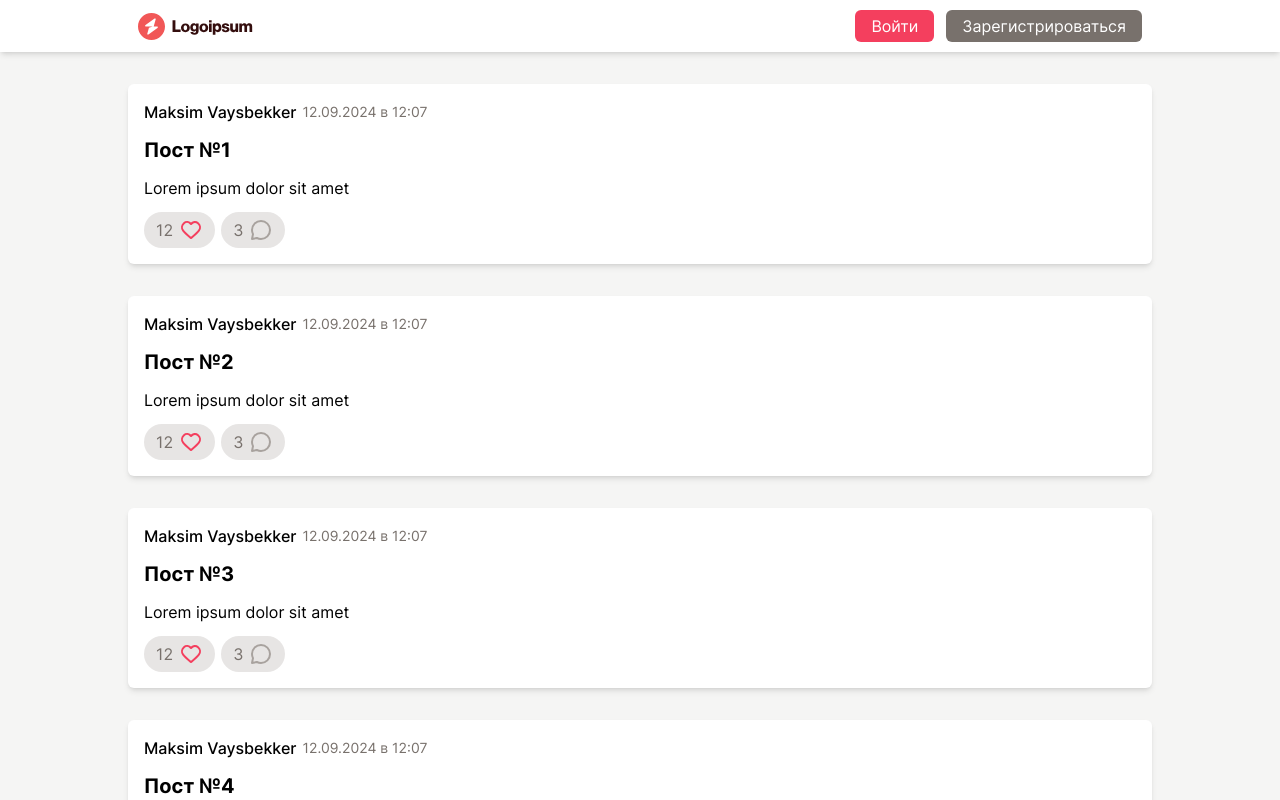
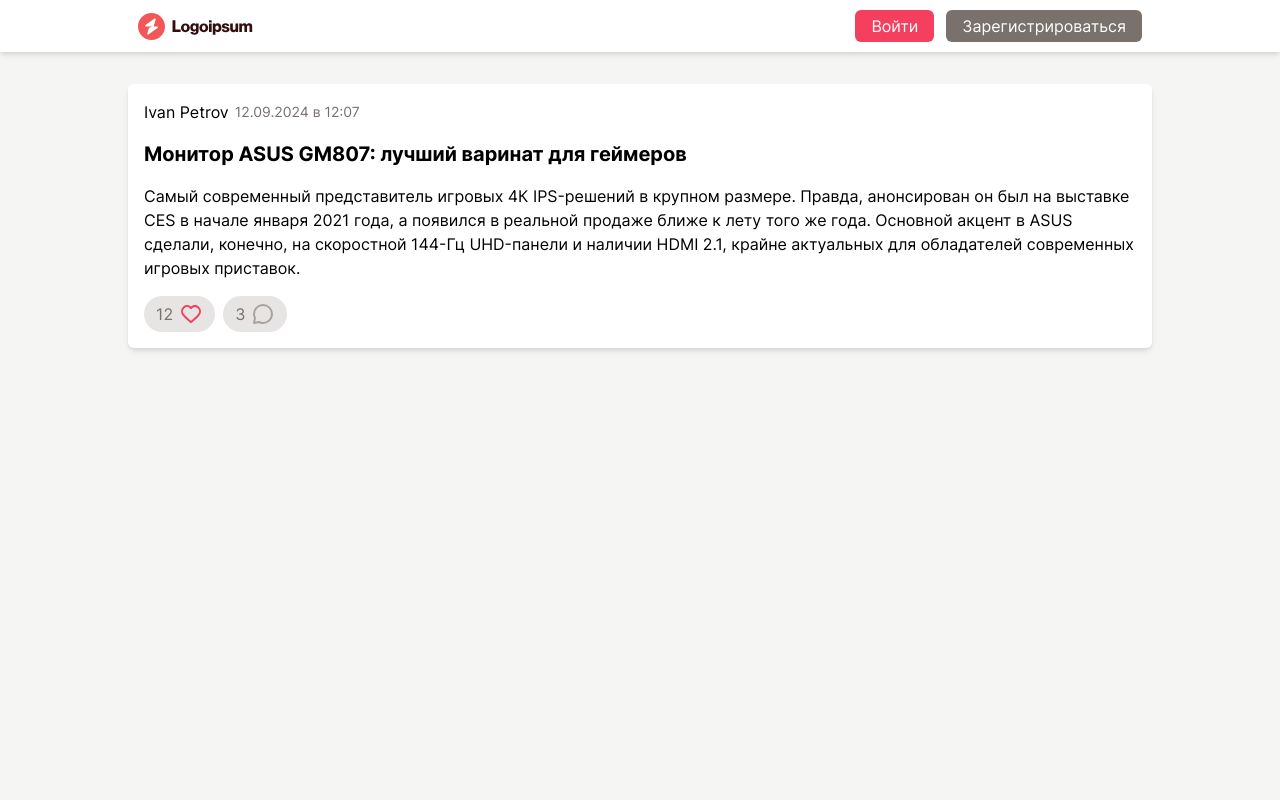
Before and after one commit to mvaydev/Blog, a React (Vite) app in the folder frontend/: page / in a window 1280 px wide. Shown: the top 800 px of the page. Built offline with nearby package versions, Linux system fonts and the light colour scheme.

Commit message:
Refactor layout

```diff
--- a/frontend/src/App.jsx
+++ b/frontend/src/App.jsx
@@ -1,4 +1,4 @@
-import { useContext } from 'react'
+import { useContext, useEffect, useState } from 'react'
 import { BrowserRouter, Navigate, Routes, Route } from 'react-router-dom'
 import { observer } from 'mobx-react-lite'
 import { Context } from './main'
@@ -13,7 +13,14 @@
 import ChangePassword from './pages/ChangePassword'
 
 export default observer(() => {
-	const { userStore } = useContext(Context);
+	const { userStore } = useContext(Context)
+	const [user, setUser] = useState(null)
+
+	useEffect(() => {
+		if(userStore.isAuth) {
+			userStore.fetchAuthUser().then(user => setUser(user))
+		}
+	}, [])
 
 	return (
 		<BrowserRouter>
@@ -21,22 +28,28 @@
 				{
 					userStore.isAuth ? (
 						<>
-							<Route path='/profile' element={<Profile />}></Route>
-							<Route path='/settings' element={<Settings />}></Route>
-							<Route path='/change-password' element={<ChangePassword />}></Route>
+							<Route path='/profile' element={<Profile />} />
+							<Route path='/settings' element={<Settings />} />
+							<Route path='/change-password' element={<ChangePassword />} />
+							{
+								user && <Route
+									path={'/profile/' + user.id}
+									element={<Navigate to='/profile' replace />}
+								/>
+							}
 						</>
 					) : (
 						<>
-							<Route path='/login' element={<Login />}></Route>
-							<Route path='/registration' element={<Registration />}></Route>
+							<Route path='/login' element={<Login />} />
+							<Route path='/registration' element={<Registration />} />
 						</>
 					)
 				}
 
-				<Route path='/' element={<Main />}></Route>
-				<Route path='/verify' element={<Verify />}></Route>
-				<Route path='/profile/:id' element={<ProfileWithId />}></Route>
-				<Route path='*' element={<Navigate to='/'></Navigate>}></Route>
+				<Route path='/' element={<Main />} />
+				<Route path='/verify' element={<Verify />} />
+				<Route path='/profile/:id' element={<ProfileWithId />} />
+				<Route path='*' element={<Navigate to='/' />} />
 			</Routes>
 		</BrowserRouter>
 	)
--- a/frontend/src/components/Block.jsx
+++ b/frontend/src/components/Block.jsx
@@ -1,6 +1,6 @@
 export default ({children}) => {
     return (
-        <div className='max-w-5xl w-full rounded-md flex flex-col gap-3 shadow-md p-4 bg-white'>
+        <div className='max-w-5xl w-full rounded-md flex flex-col gap-4 shadow-md p-4 bg-white'>
             {children}
         </div>
     )
--- a/frontend/src/components/Post.jsx
+++ b/frontend/src/components/Post.jsx
@@ -33,16 +33,20 @@
         <>
             <Block>
                 <div className='flex gap-1.5 items-center w-full'>
-                    <p className='font-medium'>{props.author}</p>
+                    <Link to={'/profile/' + props.userId}>Ivan Petrov</Link>
                     <p className='text-sm text-stone-500 '>{props.createdAt}</p>
                 </div>
-                <h1 className='text-xl font-bold'>{props.title}</h1>
+
+                <Link to={'/post/' + props.id}>
+                    <h1 className='text-xl font-bold'>{props.title}</h1>
+                </Link>
+
                 <p>{props.content}</p>
-                <div className='flex gap-1.5'>
+
+                <div className='flex gap-2'>
                     <LikeButton likes={props.likes} />
                     <Link
                         to={'/post/' + props.id + '/#comments'}
-                        replace
                         className='rounded-full bg-stone-200 py-1.5 px-3 w-fit flex gap-1.5 hover:bg-stone-300'
                     >
                         <span className='text-stone-500'>{props.comments}</span>
--- a/frontend/src/pages/Main.jsx
+++ b/frontend/src/pages/Main.jsx
@@ -3,50 +3,10 @@
 
 const POSTS = [
     {
-        author: 'Maksim Vaysbekker',
+        userId: 18,
         createdAt: '12.09.2024 в 12:07',
-        title: 'Пост №1',
-        content: 'Lorem ipsum dolor sit amet',
-        likes: 12,
-        comments: 3
-    },
-    {
-        author: 'Maksim Vaysbekker',
-        createdAt: '12.09.2024 в 12:07',
-        title: 'Пост №2',
-        content: 'Lorem ipsum dolor sit amet',
-        likes: 12,
-        comments: 3
-    },
-    {
-        author: 'Maksim Vaysbekker',
-        createdAt: '12.09.2024 в 12:07',
-        title: 'Пост №3',
-        content: 'Lorem ipsum dolor sit amet',
-        likes: 12,
-        comments: 3
-    },
-    {
-        author: 'Maksim Vaysbekker',
-        createdAt: '12.09.2024 в 12:07',
-        title: 'Пост №4',
-        content: 'Lorem ipsum dolor sit amet',
-        likes: 12,
-        comments: 3
-    },
-    {
-        author: 'Maksim Vaysbekker',
-        createdAt: '12.09.2024 в 12:07',
-        title: 'Пост №5',
-        content: 'Lorem ipsum dolor sit amet',
-        likes: 12,
-        comments: 3
-    },
-    {
-        author: 'Maksim Vaysbekker',
-        createdAt: '12.09.2024 в 12:07',
-        title: 'Пост №6',
-        content: 'Lorem ipsum dolor sit amet',
+        title: 'Монитор ASUS GM807:  лучший варинат для геймеров',
+        content: 'Самый современный представитель игровых 4К IPS-решений в крупном размере. Правда, анонсирован он был на выставке CES в начале января 2021 года, а появился в реальной продаже ближе к лету того же года. Основной акцент в ASUS сделали, конечно, на скоростной 144-Гц UHD-панели и наличии HDMI 2.1, крайне актуальных для обладателей современных игровых приставок.',
         likes: 12,
         comments: 3
     },
@@ -56,14 +16,14 @@
     return (
         <>
             <Navbar />
-            <div className='flex flex-col gap-8 w-full items-center mt-8'>
+            <div className='flex flex-col gap-8 w-full items-center my-8'>
 
 
                 {
                     POSTS.map((post, index) =>
                         <Post
                             key={index}
-                            author={post.author}
+                            userId={post.userId}
                             createdAt={post.createdAt}
                             title={post.title}
                             content={post.content}
```
